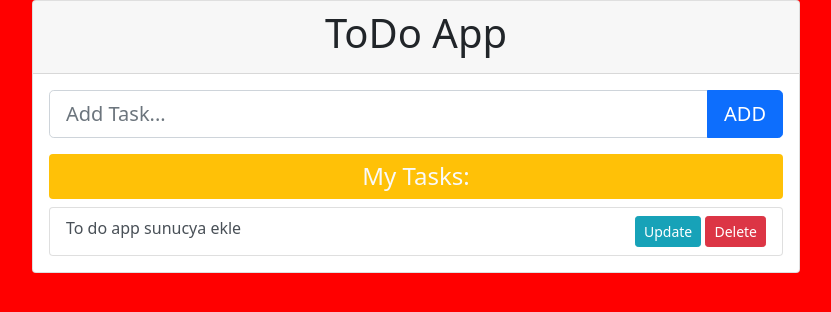
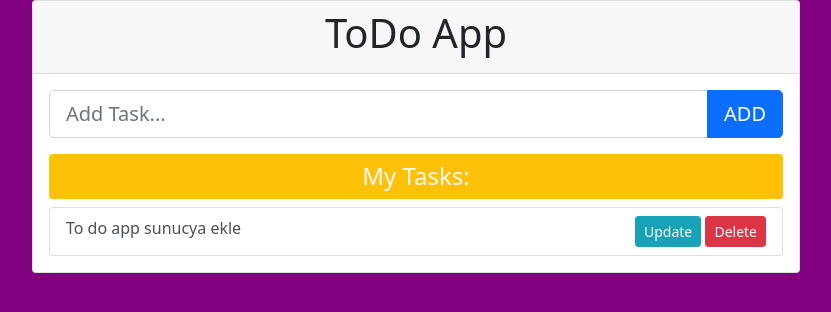
Before and after one commit to Mehmet-D02/ToDoApp, a Django app: page / in a window 1280 px wide. Shown: the top 312 px of the page, without its empty margins (224-1055 px from the left). Run offline with Django 3.2, Linux system fonts and the light colour scheme; data comes from the database, SQL or seed files in the repository; some libraries are stand-ins or nearby versions.

Commit message:
Add files via upload

```diff
--- a/static/css/style.css
+++ b/static/css/style.css
@@ -1,5 +1,5 @@
 body{
-    background-color: red;
+    background-color: #800080;
 }
 .container{
     max-width: 800px;
```
